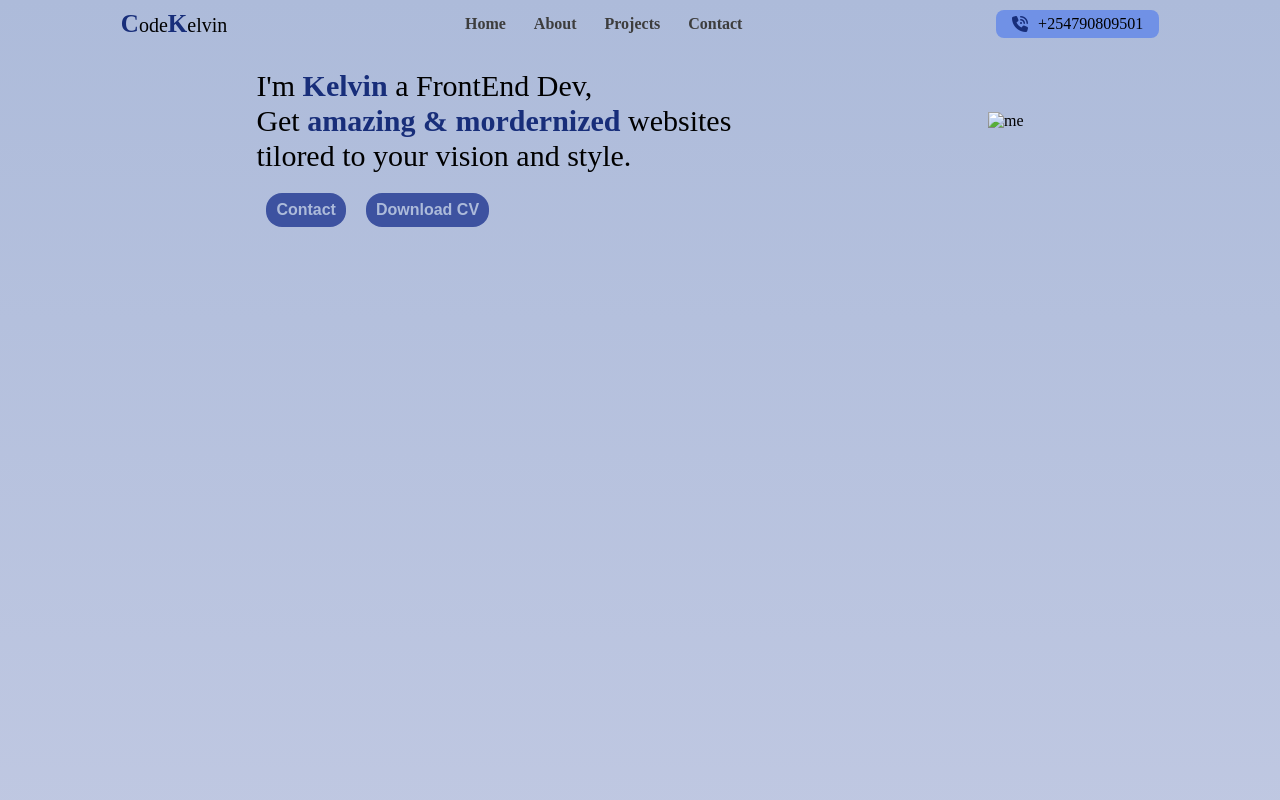
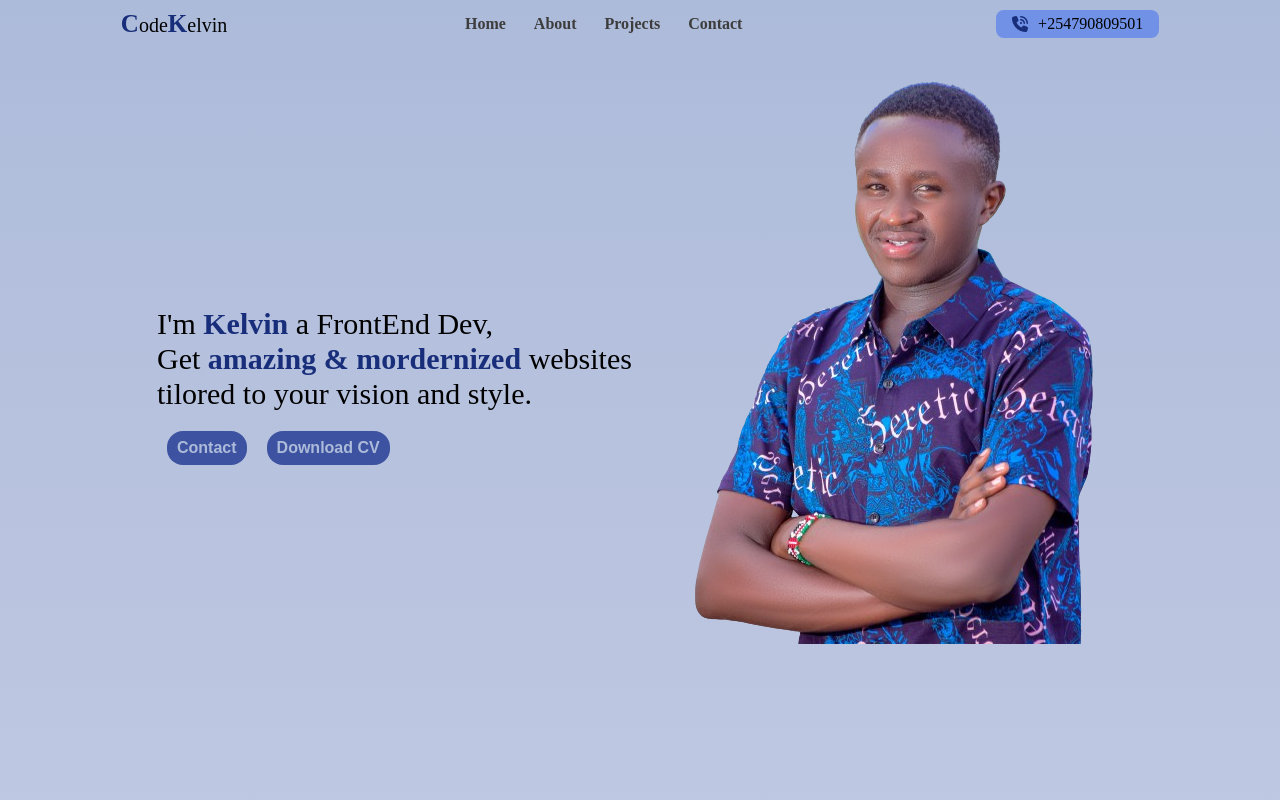
Before and after one commit to Major41/MyPortfolio, a plain HTML site: page index.html in a window 1280 px wide. Shown: the top 800 px of the page. Drawn offline with Linux system fonts and the light colour scheme; files whose address does not match are found by name.

Commit message:
Update index.html
the image path

```diff
--- a/index.html
+++ b/index.html
@@ -48,7 +48,7 @@
                     </div>
                 </div>
                 <div class="image">
-                    <img src="Images/ME1-removebg-preview (1).png" alt="me">
+                    <img src="ME1-removebg-preview (1).png" alt="me">
                 </div>
             </div>
         </div>
```
